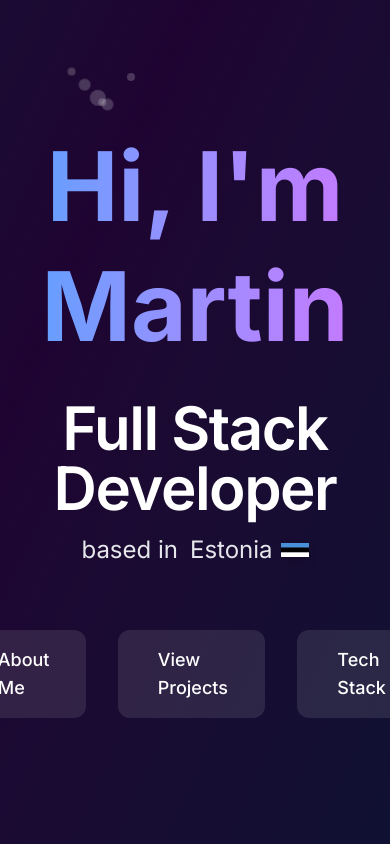
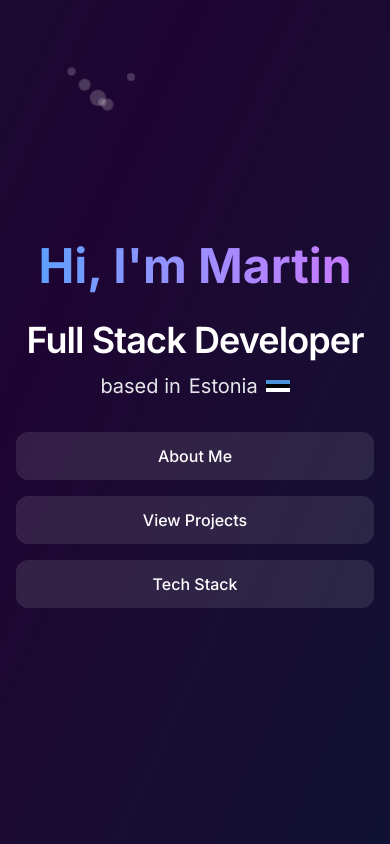
Before and after one commit to epictroller64/portfolio, a Next.js app: page / in a window 390 px wide. Shown: the top 844 px of the page. Built offline with nearby package versions, Linux system fonts and the light colour scheme.

Commit message:
Adjustments for mobile view

```diff
--- a/app/page.tsx
+++ b/app/page.tsx
@@ -27,19 +27,19 @@ const Uppersection = () => (
       <div className="absolute w-2 h-2 bg-white/20 rounded-full animate-float-6"></div>
     </div>
 
-    <div className="relative z-10 px-6 w-full max-w-6xl mx-auto py-20">
-      <div className="flex flex-col gap-16">
-        <div className="flex flex-col gap-8">
+    <div className="relative z-10 px-4 sm:px-6 w-full max-w-6xl mx-auto py-12 sm:py-20">
+      <div className="flex flex-col gap-8 sm:gap-16">
+        <div className="flex flex-col gap-6 sm:gap-8">
           <Title></Title>
-          <div className="flex flex-col items-center gap-4">
-            <h2 className="text-6xl text-center text-white font-semibold tracking-tight bg-clip-text">
+          <div className="flex flex-col items-center gap-3 sm:gap-4">
+            <h2 className="text-4xl sm:text-5xl md:text-6xl text-center text-white font-semibold tracking-tight bg-clip-text">
               Full Stack Developer
             </h2>
-            <div className="flex items-center gap-3 text-2xl text-gray-200">
+            <div className="flex items-center gap-2 sm:gap-3 text-xl sm:text-2xl text-gray-200">
               <span>based in</span>
               <span className="flex items-center gap-2 group">
                 Estonia
-                <div className="relative w-7 h-5 transition-transform group-hover:scale-110">
+                <div className="relative w-6 h-4 sm:w-7 sm:h-5 transition-transform group-hover:scale-110">
                   <Image
                     src="/estonia-flag.svg"
                     alt="Estonian Flag"
@@ -52,22 +52,22 @@ const Uppersection = () => (
           </div>
         </div>
 
-        <div className="flex flex-col items-center gap-10">
-          <div className="flex gap-8">
-            <a href="#about-me" className="group relative px-10 py-4 bg-white/10 hover:bg-white/20 text-white rounded-xl transition-all duration-300 overflow-hidden text-lg font-medium">
+        <div className="flex flex-col items-center gap-6 sm:gap-10">
+          <div className="flex flex-col sm:flex-row gap-4 sm:gap-8 w-full sm:w-auto">
+            <a href="#about-me" className="group relative px-6 sm:px-10 py-3 sm:py-4 bg-white/10 hover:bg-white/20 text-white rounded-xl transition-all duration-300 overflow-hidden text-base sm:text-lg font-medium text-center">
               <span className="relative z-10">About Me</span>
               <div className="absolute inset-0 bg-gradient-to-r from-blue-500/30 to-purple-500/30 opacity-0 group-hover:opacity-100 transition-opacity"></div>
             </a>
             <a
               href="#projects"
-              className="group relative px-10 py-4 bg-white/10 hover:bg-white/20 text-white rounded-xl transition-all duration-300 overflow-hidden text-lg font-medium"
+              className="group relative px-6 sm:px-10 py-3 sm:py-4 bg-white/10 hover:bg-white/20 text-white rounded-xl transition-all duration-300 overflow-hidden text-base sm:text-lg font-medium text-center"
             >
               <span className="relative z-10">View Projects</span>
               <div className="absolute inset-0 bg-gradient-to-r from-blue-500/30 to-purple-500/30 opacity-0 group-hover:opacity-100 transition-opacity"></div>
             </a>
             <a
               href="#tech-stack"
-              className="group relative px-10 py-4 bg-white/10 hover:bg-white/20 text-white rounded-xl transition-all duration-300 overflow-hidden text-lg font-medium"
+              className="group relative px-6 sm:px-10 py-3 sm:py-4 bg-white/10 hover:bg-white/20 text-white rounded-xl transition-all duration-300 overflow-hidden text-base sm:text-lg font-medium text-center"
             >
               <span className="relative z-10">Tech Stack</span>
               <div className="absolute inset-0 bg-gradient-to-r from-blue-500/30 to-purple-500/30 opacity-0 group-hover:opacity-100 transition-opacity"></div>
@@ -76,7 +76,6 @@ const Uppersection = () => (
         </div>
       </div>
     </div>
-
   </section>
 )
 
@@ -103,7 +102,7 @@ const MiddleSection = () => (
 const Title = () => (
   <div className="relative">
     <div className="flex flex-col items-center gap-2">
-      <h1 className="text-8xl font-bold text-center text-transparent bg-clip-text bg-gradient-to-r from-blue-400 via-purple-400 to-blue-400 animate-gradient bg-[length:200%_auto] hover:animate-none leading-tight">
+      <h1 className="text-5xl sm:text-6xl md:text-7xl lg:text-8xl font-bold text-center text-transparent bg-clip-text bg-gradient-to-r from-blue-400 via-purple-400 to-blue-400 animate-gradient bg-[length:200%_auto] hover:animate-none leading-tight">
         Hi, I'm Martin
       </h1>
     </div>
```
